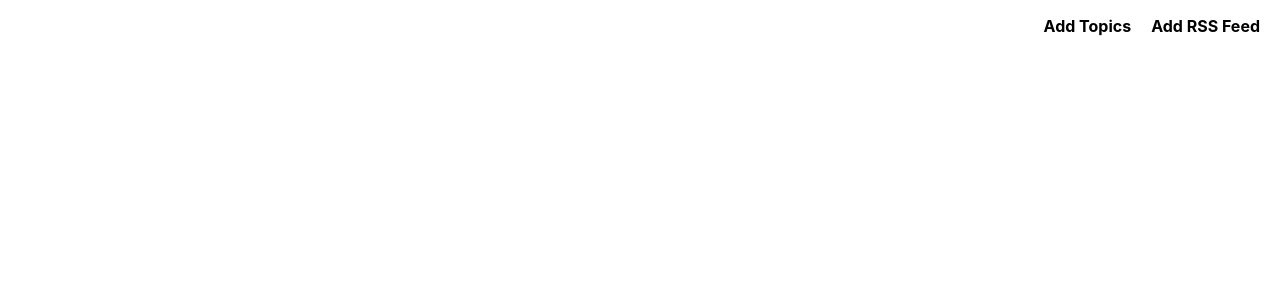
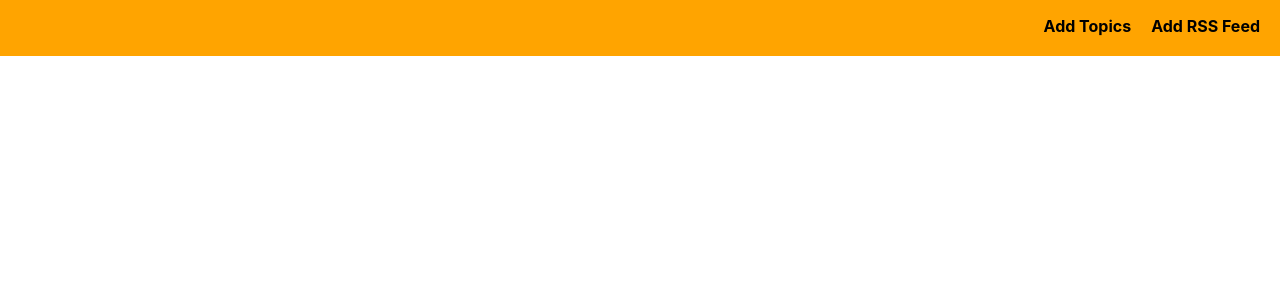
Before and after one commit to kamalakoum/ai_podcast, a React (Create React App) app in the folder admin-dashboard/: page / in a window 1280 px wide. Shown: the top 300 px of the page. Built offline with nearby package versions, Linux system fonts and the light colour scheme.

Commit message:
admin: add background-color to the navbar

```diff
--- a/admin-dashboard/src/components/pages/home/index.css
+++ b/admin-dashboard/src/components/pages/home/index.css
@@ -1,6 +1,7 @@
 .admin-home {
     height: 100vh;
     width: 100vw;
+    padding-top: 50px;
 }
 
 .list-element {
@@ -19,3 +20,11 @@
     color: black;
     font-weight: bold;
 }
+
+.navbar-container {
+    width: 100%;
+    height: 7%;
+    background-color: #ffa400;
+    position: fixed;
+    top: 0;
+}
--- a/admin-dashboard/src/components/pages/home/index.jsx
+++ b/admin-dashboard/src/components/pages/home/index.jsx
@@ -4,6 +4,7 @@ import './index.css';
 const Home = () => {
     return (
         <div className="admin-home">
+            <div className="navbar-container">
             <nav className="navbar">
                 <ul className="list-element">
                     <li className="element">
@@ -14,6 +15,8 @@ const Home = () => {
                     </li>
                 </ul>
             </nav>
+            </div>
+
         </div>
     );
 };
```
